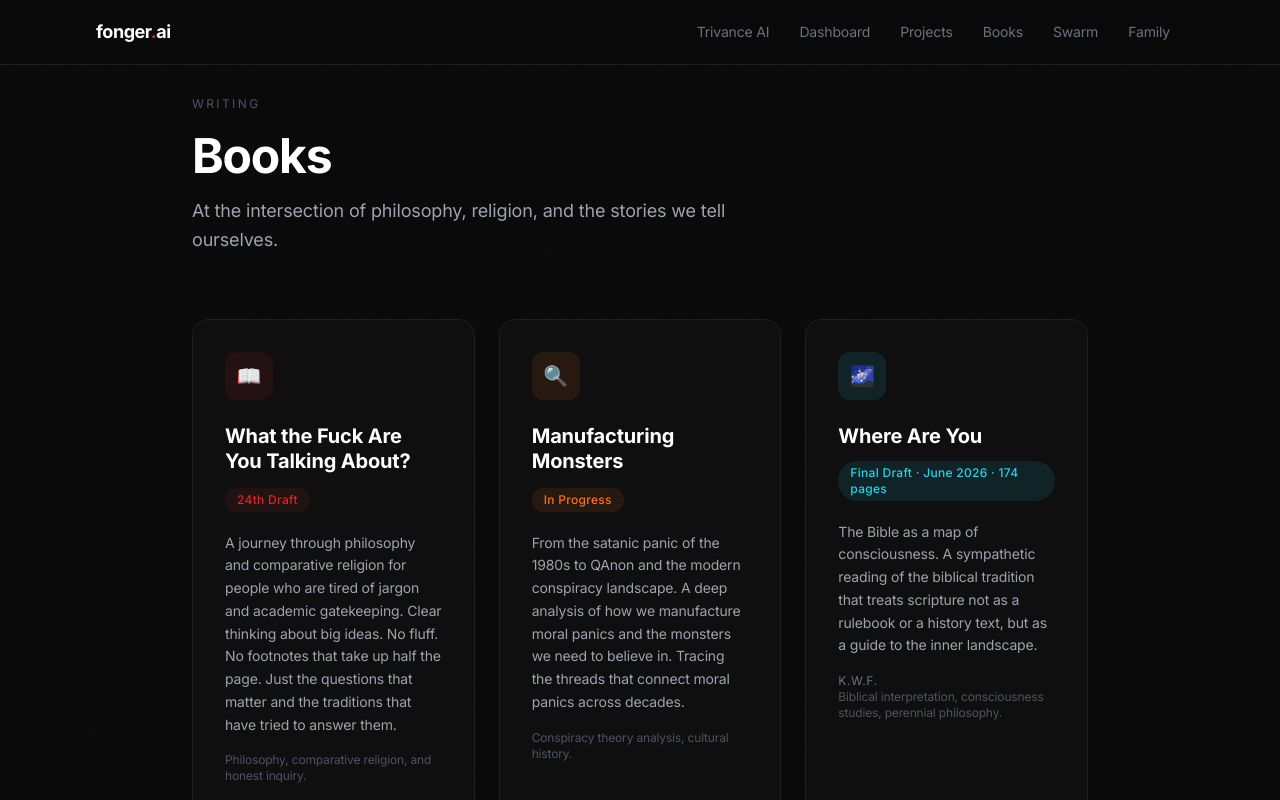
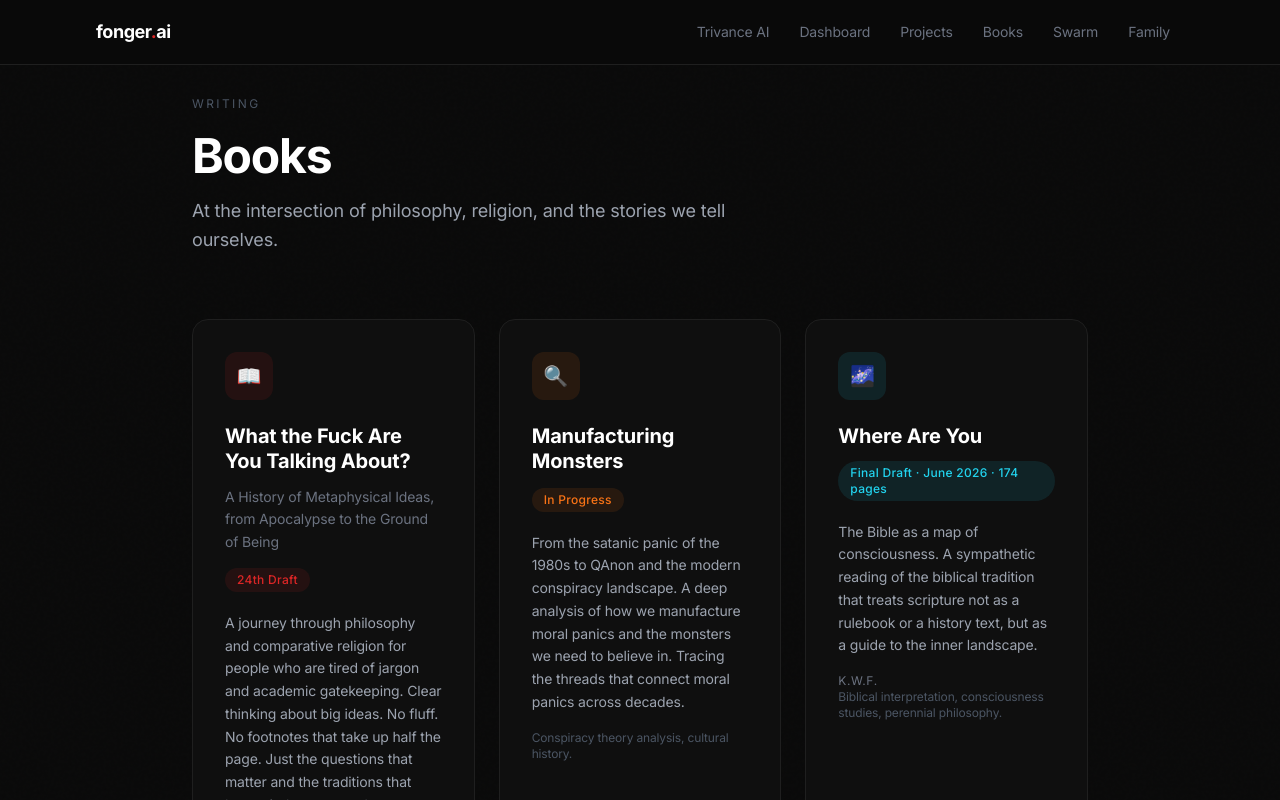
Before and after one commit to k00jax/fonger-ai, a Next.js app: page /books in a window 1280 px wide. Shown: the top 800 px of the page. Built offline with nearby package versions, Linux system fonts and the light colour scheme.

Commit message:
Add WTFAYTA subtitle

```diff
--- a/src/app/books/page.js
+++ b/src/app/books/page.js
@@ -24,6 +24,8 @@ export default function BooksPage() {
                 What the Fuck Are You Talking About?
               </h2>
             </div>
+
+            <p className="text-gray-500 text-sm mb-3 leading-relaxed">A History of Metaphysical Ideas, from Apocalypse to the Ground of Being</p>
 
             <span className="inline-block px-3 py-1 bg-brand-red/10 text-brand-red text-xs rounded-full mb-5 font-medium tracking-wide">
               24th Draft
```
Also changed, not shown: 18 other files (tests, documents, lock files or other folders).
